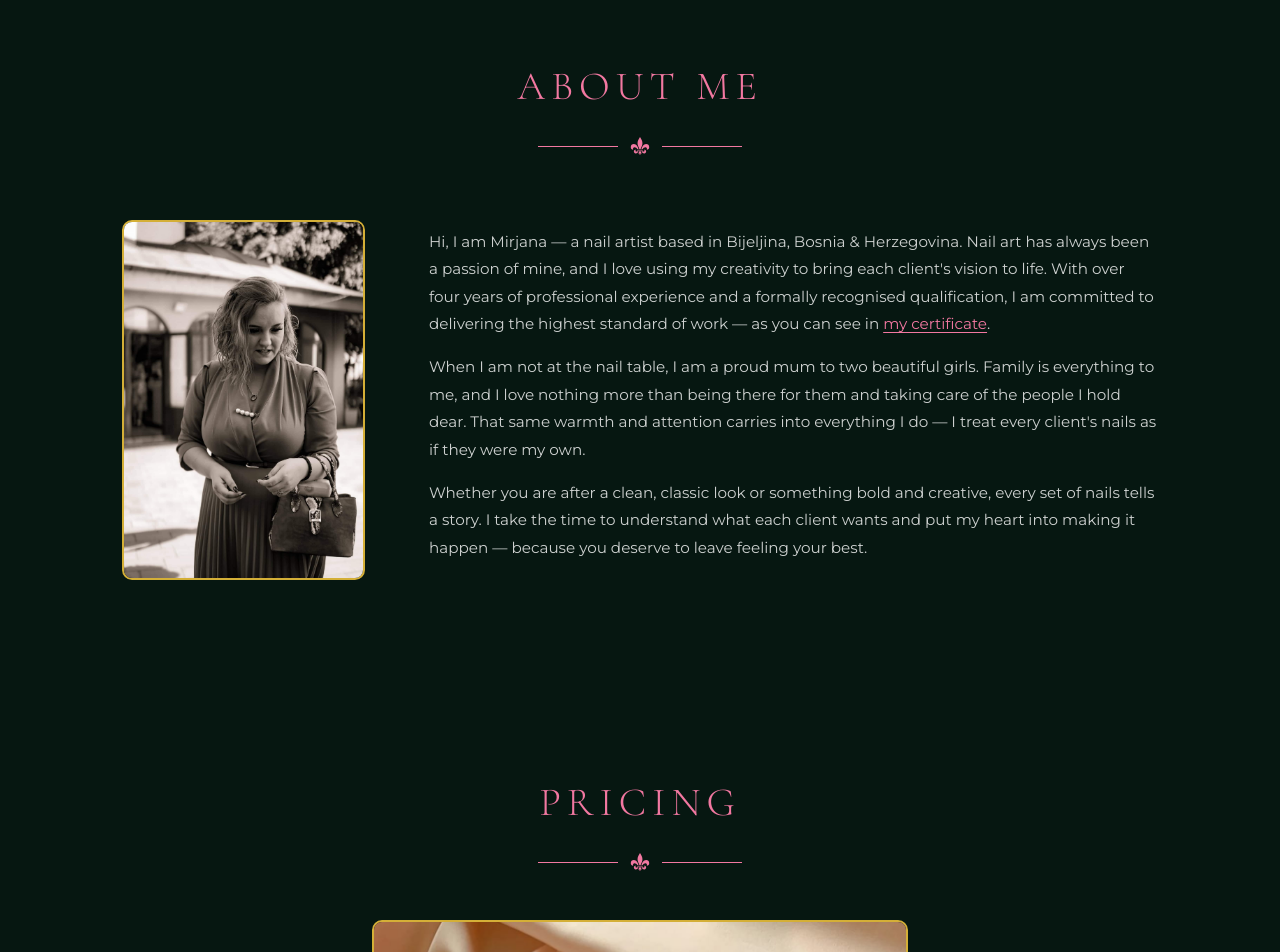
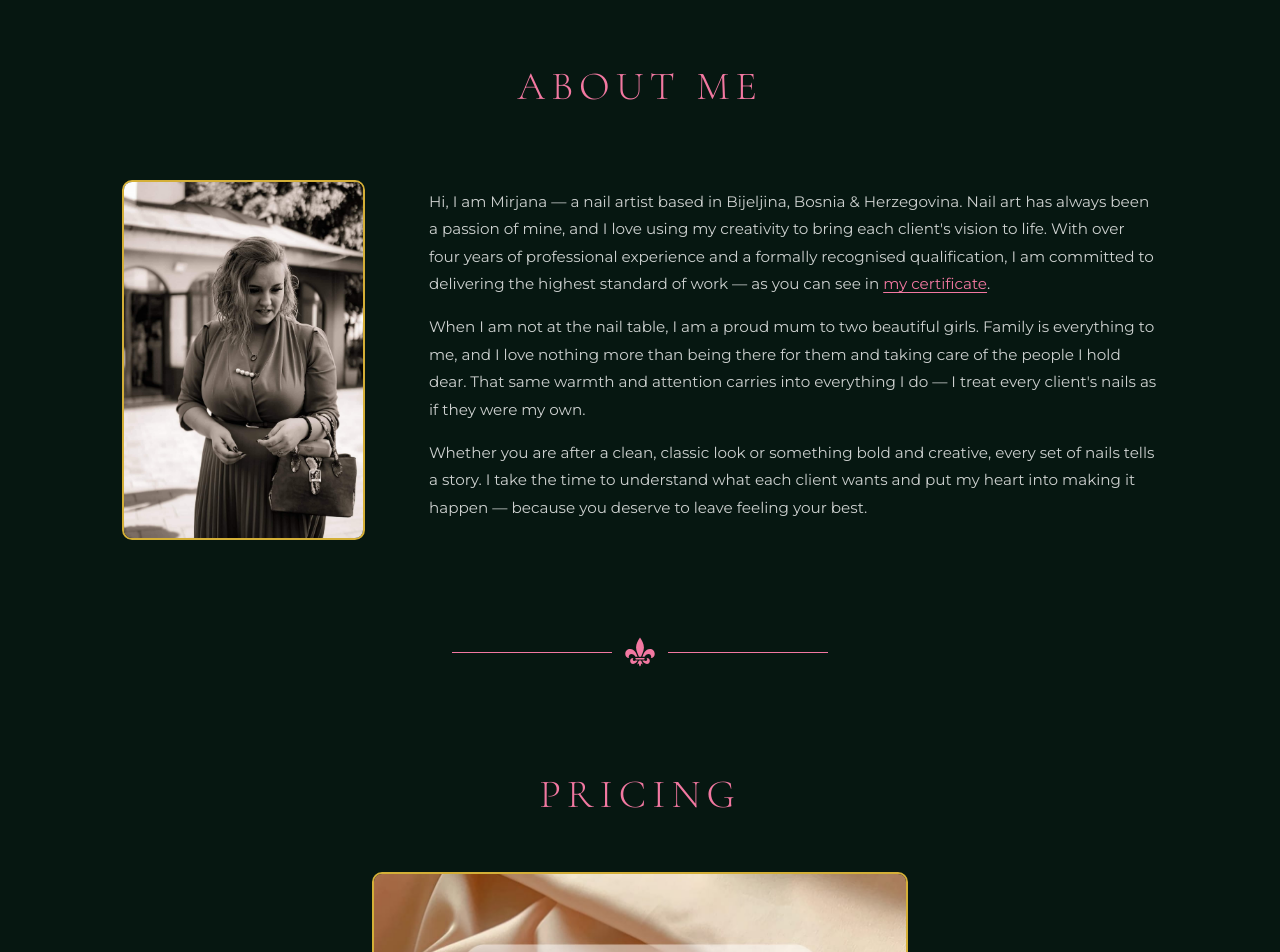
Before and after one commit to SasanTazayoni/Charm, a Next.js app: page / in a window 1280 px wide. Shown: the part 840-1792 px from the top of the page. Built offline with nearby package versions, Linux system fonts and the light colour scheme.

Commit message:
Extract shared Divider component and place between sections

```diff
--- a/src/app/globals.css
+++ b/src/app/globals.css
@@ -25,6 +25,25 @@ body {
   background: var(--background);
   color: var(--foreground);
   font-family: var(--font-body), sans-serif;
+}
+
+/* Divider */
+
+.divider {
+  display: flex;
+  align-items: center;
+  justify-content: center;
+  gap: 0.75rem;
+}
+
+.divider-line {
+  width: 10rem;
+  height: 1px;
+  background-color: var(--brand-pink);
+}
+
+.divider-icon {
+  color: var(--brand-pink);
 }
 
 /* Scroll to Top */
--- a/src/app/page.tsx
+++ b/src/app/page.tsx
@@ -1,8 +1,9 @@
-import Navbar from '@/components/Navbar'
-import Hero from '@/components/Hero'
-import About from '@/components/About'
-import Pricing from '@/components/Pricing'
-import ScrollToTop from '@/components/ScrollToTop'
+import Navbar from "@/components/Navbar";
+import Hero from "@/components/Hero";
+import About from "@/components/About";
+import Pricing from "@/components/Pricing";
+import ScrollToTop from "@/components/ScrollToTop";
+import Divider from "@/components/Divider";
 
 export default function Home() {
   return (
@@ -10,8 +11,9 @@ export default function Home() {
       <Navbar />
       <Hero />
       <About />
+      <Divider />
       <Pricing />
       <ScrollToTop />
     </main>
-  )
+  );
 }
--- a/src/components/About.tsx
+++ b/src/components/About.tsx
@@ -3,7 +3,6 @@
 import { useState, useEffect, useRef } from "react";
 import { createPortal } from "react-dom";
 import Image from "next/image";
-import { GiFleurDeLys } from "react-icons/gi";
 import { IoClose } from "react-icons/io5";
 
 export default function About() {
@@ -36,11 +35,6 @@ export default function About() {
 
       <div className="about-header">
         <h2 className="about-heading">About Me</h2>
-        <div className="about-divider">
-          <div className="about-divider-line" />
-          <GiFleurDeLys size={20} className="about-divider-icon" />
-          <div className="about-divider-line" />
-        </div>
       </div>
 
       <div className="about-container">
--- /dev/null
+++ b/src/components/Divider.tsx
@@ -0,0 +1,11 @@
+import { GiFleurDeLys } from "react-icons/gi";
+
+export default function Divider() {
+  return (
+    <div className="divider">
+      <div className="divider-line" />
+      <GiFleurDeLys size={32} className="divider-icon" />
+      <div className="divider-line" />
+    </div>
+  );
+}
--- a/src/components/Hero.tsx
+++ b/src/components/Hero.tsx
@@ -2,7 +2,7 @@
 
 import { useCallback, useEffect, useRef, useState } from "react";
 import { FaWhatsapp, FaInstagram } from "react-icons/fa";
-import { GiFleurDeLys } from "react-icons/gi";
+import Divider from "@/components/Divider";
 
 const VIDEOS = [
   "https://res.cloudinary.com/dfpneqsxy/video/upload/v1775236747/Charm/hero-video1_ufotyn.mp4",
@@ -12,7 +12,6 @@ const VIDEOS = [
 
 const FADE_DURATION = 2000;
 const FADE_OFFSET = 2.5;
-const OVERLAY_DELAY = 2000;
 
 export default function Hero() {
   const videoRefs = useRef<(HTMLVideoElement | null)[]>(
@@ -21,20 +20,14 @@ export default function Hero() {
   const [opacities, setOpacities] = useState<number[]>(
     VIDEOS.map((_, videoIndex) => (videoIndex === 0 ? 1 : 0)),
   );
-  const [overlayVisible, setOverlayVisible] = useState(false);
   const activeIndexRef = useRef(0);
   const fadingRef = useRef(false);
   const fadeTimeoutRef = useRef<ReturnType<typeof setTimeout> | null>(null);
 
   useEffect(() => {
     videoRefs.current[0]?.play().catch(() => {});
-    const overlayTimer = setTimeout(
-      () => setOverlayVisible(true),
-      OVERLAY_DELAY,
-    );
 
     return () => {
-      clearTimeout(overlayTimer);
       if (fadeTimeoutRef.current) clearTimeout(fadeTimeoutRef.current);
       videoRefs.current[0]?.pause();
     };
@@ -89,10 +82,7 @@ export default function Hero() {
         />
       ))}
 
-      <div
-        style={{ opacity: overlayVisible ? 1 : 0 }}
-        className="hero-overlay absolute inset-0 flex items-center justify-center"
-      >
+      <div className="hero-overlay absolute inset-0 flex items-center justify-center">
         <div className="text-center px-6 text-brand-pink">
           <p className="text-2xl font-semibold tracking-[0.3em] uppercase mb-2">
             Professional Nail Artist
@@ -101,10 +91,8 @@ export default function Hero() {
           <p className="text-3xl font-light tracking-widest mb-8">
             Mirjana Vuković Đorđić
           </p>
-          <div className="flex items-center justify-center gap-3 mb-8">
-            <div className="w-20 h-px bg-brand-pink" />
-            <GiFleurDeLys size={24} className="text-brand-pink" />
-            <div className="w-20 h-px bg-brand-pink" />
+          <div className="mb-8">
+            <Divider />
           </div>
           <div className="flex items-center justify-center gap-8">
             <a
--- a/src/components/Pricing.tsx
+++ b/src/components/Pricing.tsx
@@ -2,7 +2,6 @@
 
 import { useEffect, useRef, useState } from "react";
 import Image from "next/image";
-import { GiFleurDeLys } from "react-icons/gi";
 
 export default function Pricing() {
   const [visible, setVisible] = useState(false);
@@ -22,11 +21,6 @@ export default function Pricing() {
 
       <div className="pricing-header">
         <h2 className="pricing-heading">Pricing</h2>
-        <div className="pricing-divider">
-          <div className="pricing-divider-line" />
-          <GiFleurDeLys size={20} className="pricing-divider-icon" />
-          <div className="pricing-divider-line" />
-        </div>
       </div>
 
       <div className="pricing-card">
```
